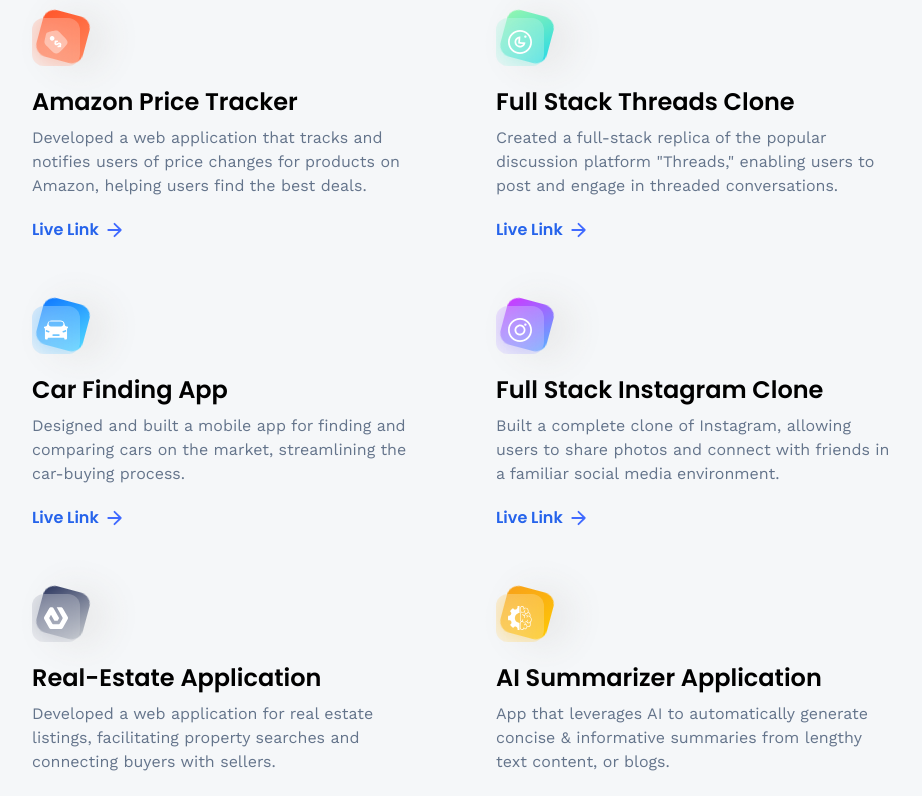
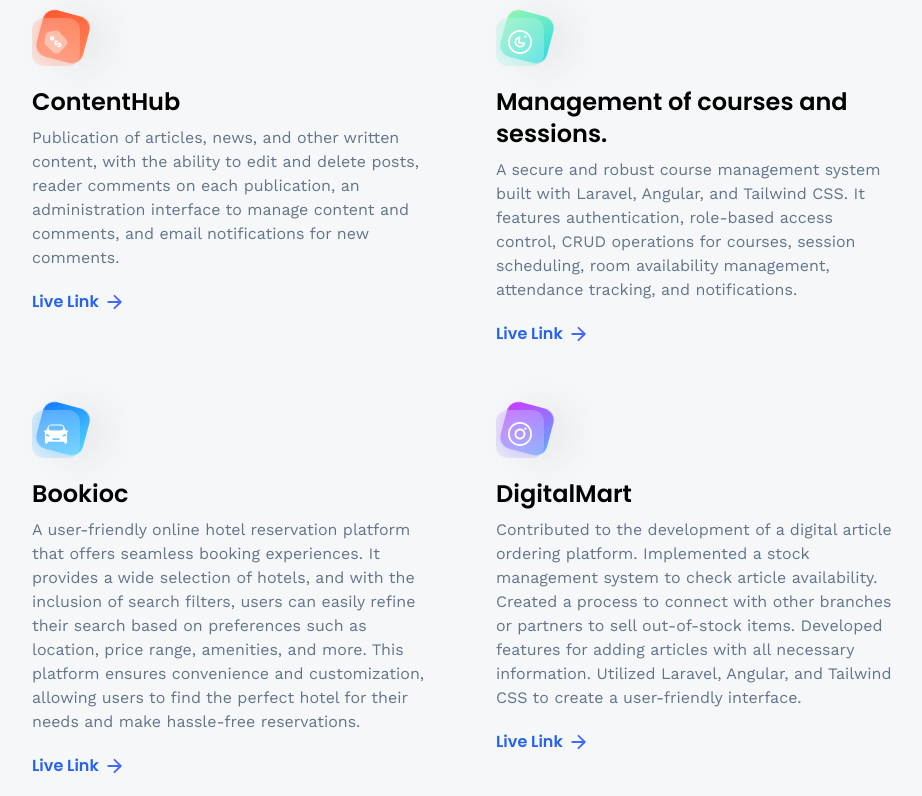
Before and after one commit to ratman50/portofolio, a React (Vite) app: page /projects in a window 1280 px wide. Shown: the part 360-1156 px from the top of the page, without its empty margins (160-1082 px from the left). Built offline with nearby package versions, Linux system fonts and the light colour scheme.

Commit message:
modification des skills

```diff
--- a/src/assets/icons/index.js
+++ b/src/assets/icons/index.js
@@ -34,6 +34,7 @@
 import c from "./c.png";
 import mysql from "./mysql.png";
 import postgresql from "./postgresql.png";
+import sonatelAcademy from "./sonatelacademy.jpeg";
 export {
     php, angular,c,mysql,postgresql,
     nestjs,
@@ -66,5 +67,6 @@
     arrow,
     contact,
     soundon,
-    soundoff
+    soundoff,
+    sonatelAcademy
 }
--- a/src/constants/index.js
+++ b/src/constants/index.js
@@ -30,7 +30,8 @@
      postgresql,
      angular,
      c,
-    mysql
+     mysql,
+     sonatelAcademy,
 } from "../assets/icons";
 
 export const skills = [
@@ -53,7 +54,8 @@
           imageUrl: github,
           name: "GitHub",
           type: "Version Control",
-    },{
+     },
+     {
           imageUrl: nestjs,
           name: "nestjs",
           type: "backend",
@@ -127,8 +129,8 @@
      },
      {
           imageUrl: laravel,
-        name:"Laravel",
-        type:"back-end"
+          name: "Laravel",
+          type: "back-end",
      },
      {
           imageUrl: tailwindcss,
@@ -139,123 +141,93 @@
           imageUrl: typescript,
           name: "TypeScript",
           type: "Frontend",
-    }
+     },
 ];
 
 export const experiences = [
      {
-        title: "React.js Developer",
+          title: "full-stack Developer",
           company_name: "Starbucks",
-        icon: starbucks,
+          icon: sonatelAcademy,
           iconBg: "#accbe1",
-        date: "March 2020 - April 2021",
+          date: "January 2023 - November 2023",
           points: [
-            "Developing and maintaining web applications using React.js and other related technologies.",
+               "Developing and maintaining web applications using js, Angular.js, php, Laravel,mysql and other related technologies.",
                "Collaborating with cross-functional teams including designers, product managers, and other developers to create high-quality products.",
                "Implementing responsive design and ensuring cross-browser compatibility.",
                "Participating in code reviews and providing constructive feedback to other developers.",
           ],
      },
-    {
-        title: "React Native Developer",
-        company_name: "Tesla",
-        icon: tesla,
-        iconBg: "#fbc3bc",
-        date: "Jan 2021 - Feb 2022",
-        points: [
-            "Developing and maintaining web applications using React.js and other related technologies.",
-            "Collaborating with cross-functional teams including designers, product managers, and other developers to create high-quality products.",
-            "Implementing responsive design and ensuring cross-browser compatibility.",
-            "Participating in code reviews and providing constructive feedback to other developers.",
-        ],
-    },
-    {
-        title: "Web Developer",
-        company_name: "Shopify",
-        icon: shopify,
-        iconBg: "#b7e4c7",
-        date: "Jan 2022 - Jan 2023",
-        points: [
-            "Developing and maintaining web applications using React.js and other related technologies.",
-            "Collaborating with cross-functional teams including designers, product managers, and other developers to create high-quality products.",
-            "Implementing responsive design and ensuring cross-browser compatibility.",
-            "Participating in code reviews and providing constructive feedback to other developers.",
-        ],
-    },
-    {
-        title: "Full stack Developer",
-        company_name: "Meta",
-        icon: meta,
-        iconBg: "#a2d2ff",
-        date: "Jan 2023 - Present",
-        points: [
-            "Developing and maintaining web applications using React.js and other related technologies.",
-            "Collaborating with cross-functional teams including designers, product managers, and other developers to create high-quality products.",
-            "Implementing responsive design and ensuring cross-browser compatibility.",
-            "Participating in code reviews and providing constructive feedback to other developers.",
-        ],
-    },
+
+
+
 ];
 
 export const socialLinks = [
      {
-        name: 'Contact',
+          name: "Contact",
           iconUrl: contact,
-        link: '/contact',
+          link: "/contact",
      },
      {
-        name: 'GitHub',
+          name: "GitHub",
           iconUrl: github,
-        link: 'https://github.com/YourGitHubUsername',
+          link: "https://github.com/YourGitHubUsername",
      },
      {
-        name: 'LinkedIn',
+          name: "LinkedIn",
           iconUrl: linkedin,
-        link: 'https://www.linkedin.com/in/YourLinkedInUsername',
-    }
+          link: "https://www.linkedin.com/in/YourLinkedInUsername",
+     },
 ];
 
 export const projects = [
      {
           iconUrl: pricewise,
-        theme: 'btn-back-red',
-        name: 'Amazon Price Tracker',
-        description: 'Developed a web application that tracks and notifies users of price changes for products on Amazon, helping users find the best deals.',
-        link: 'https://github.com/adrianhajdin/pricewise',
+          theme: "btn-back-red",
+          name: "ContentHub",
+          description:
+               "Publication of articles, news, and other written content, with the ability to edit and delete posts, reader comments on each publication, an administration interface to manage content and comments, and email notifications for new comments.",
+          link: "https://github.com/ratman50/express_mongo_typeScript",
      },
      {
           iconUrl: threads,
-        theme: 'btn-back-green',
-        name: 'Full Stack Threads Clone',
-        description: 'Created a full-stack replica of the popular discussion platform "Threads," enabling users to post and engage in threaded conversations.',
-        link: 'https://github.com/adrianhajdin/threads',
+          theme: "btn-back-green",
+          name: "Management of  courses and sessions.",
+          description:
+               "A secure and robust course management system built with Laravel, Angular, and Tailwind CSS. It features authentication, role-based access control, CRUD operations for courses, session scheduling, room availability management, attendance tracking, and notifications.",
+          link: "https://github.com/ratman50/Gestion-P-dagogique",
      },
      {
           iconUrl: car,
-        theme: 'btn-back-blue',
-        name: 'Car Finding App',
-        description: 'Designed and built a mobile app for finding and comparing cars on the market, streamlining the car-buying process.',
-        link: 'https://github.com/adrianhajdin/project_next13_car_showcase',
+          theme: "btn-back-blue",
+          name: "Bookioc",
+          description: "A user-friendly online hotel reservation platform that offers seamless booking experiences. It provides a wide selection of hotels, and with the inclusion of search filters, users can easily refine their search based on preferences such as location, price range, amenities, and more. This platform ensures convenience and customization, allowing users to find the perfect hotel for their needs and make hassle-free reservations.",
+
+          link: "https://github.com/ratman50/booki",
      },
      {
           iconUrl: snapgram,
-        theme: 'btn-back-pink',
-        name: 'Full Stack Instagram Clone',
-        description: 'Built a complete clone of Instagram, allowing users to share photos and connect with friends in a familiar social media environment.',
-        link: 'https://github.com/adrianhajdin/social_media_app',
+          theme: "btn-back-pink",
+          name: "DigitalMart",
+          description:
+               "Contributed to the development of a digital article ordering platform. Implemented a stock management system to check article availability. Created a process to connect with other branches or partners to sell out-of-stock items. Developed features for adding articles with all necessary information. Utilized Laravel, Angular, and Tailwind CSS to create a user-friendly interface.",
+          link: "https://github.com/ratman50/couture",
      },
      {
           iconUrl: estate,
-        theme: 'btn-back-black',
-        name: 'Real-Estate Application',
-        description: 'Developed a web application for real estate listings, facilitating property searches and connecting buyers with sellers.',
-        link: 'https://github.com/adrianhajdin/projects_realestate',
+          theme: "btn-back-black",
+          name: "PedogoPro",
+          description:
+               "I took on a project that I had previously developed with PHP and re-implemented it using NestJS to further enhance my skills.",
+          link: "https://github.com/ratman50/peda-with-nest",
      },
      {
           iconUrl: summiz,
-        theme: 'btn-back-yellow',
-        name: 'AI Summarizer Application',
-        description: 'App that leverages AI to automatically generate concise & informative summaries from lengthy text content, or blogs.',
-        link: 'https://github.com/adrianhajdin/project_ai_summarizer',
-    }
+          theme: "btn-back-yellow",
+          name: "Calculator",
+          description:
+               "Toggle between dark mode and light mode, calculation history, and performing basic and advanced operation.",
+          link: "https://github.com/ratman50/calculator-with-js",
+     },
 ];
```
Also changed, not shown: src/assets/icons/sonatelacademy.jpeg (added). Lines whose indentation alone changed are shown as unchanged.
